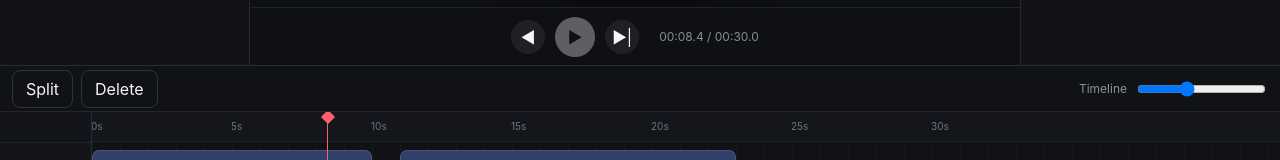
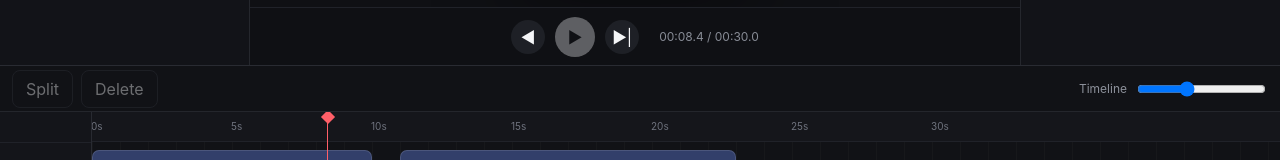
Before and after one commit to hj-dev-g/MiniWorld, a React (Vite) app in the folder editor/: page / in a window 1280 px wide. Shown: the part 561-721 px from the top of the page. Built offline with nearby package versions, Linux system fonts and the light colour scheme.

Commit message:
style(editor): highlight selected timeline clip

```diff
--- a/editor/src/styles.css
+++ b/editor/src/styles.css
@@ -485,3 +485,20 @@ button {
   opacity: 0.35;
   cursor: not-allowed;
 }
+
+
+.button:disabled,
+.clip:disabled {
+  opacity: 0.4;
+  cursor: not-allowed;
+}
+
+.clip {
+  cursor: pointer;
+}
+
+.clip.selected {
+  outline: 2px solid #f2f3f5;
+  outline-offset: 1px;
+  z-index: 2;
+}
```
